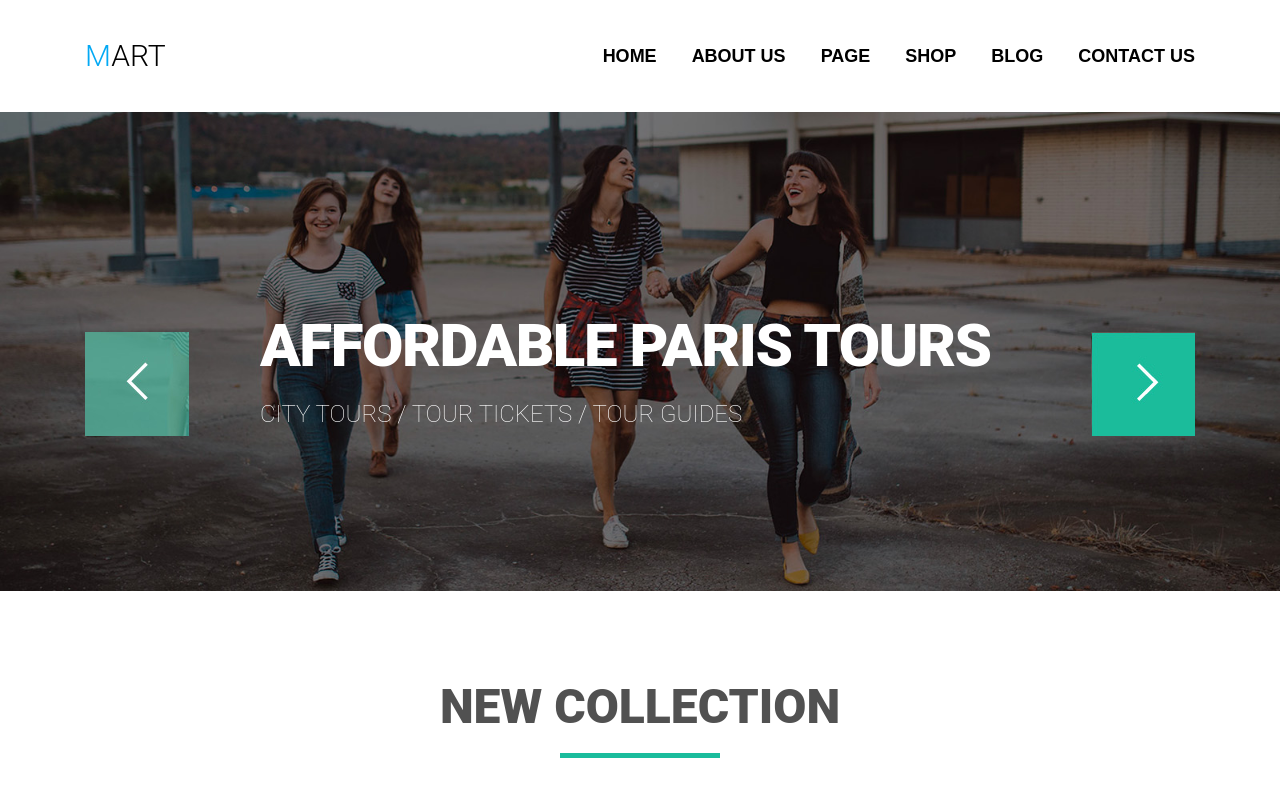
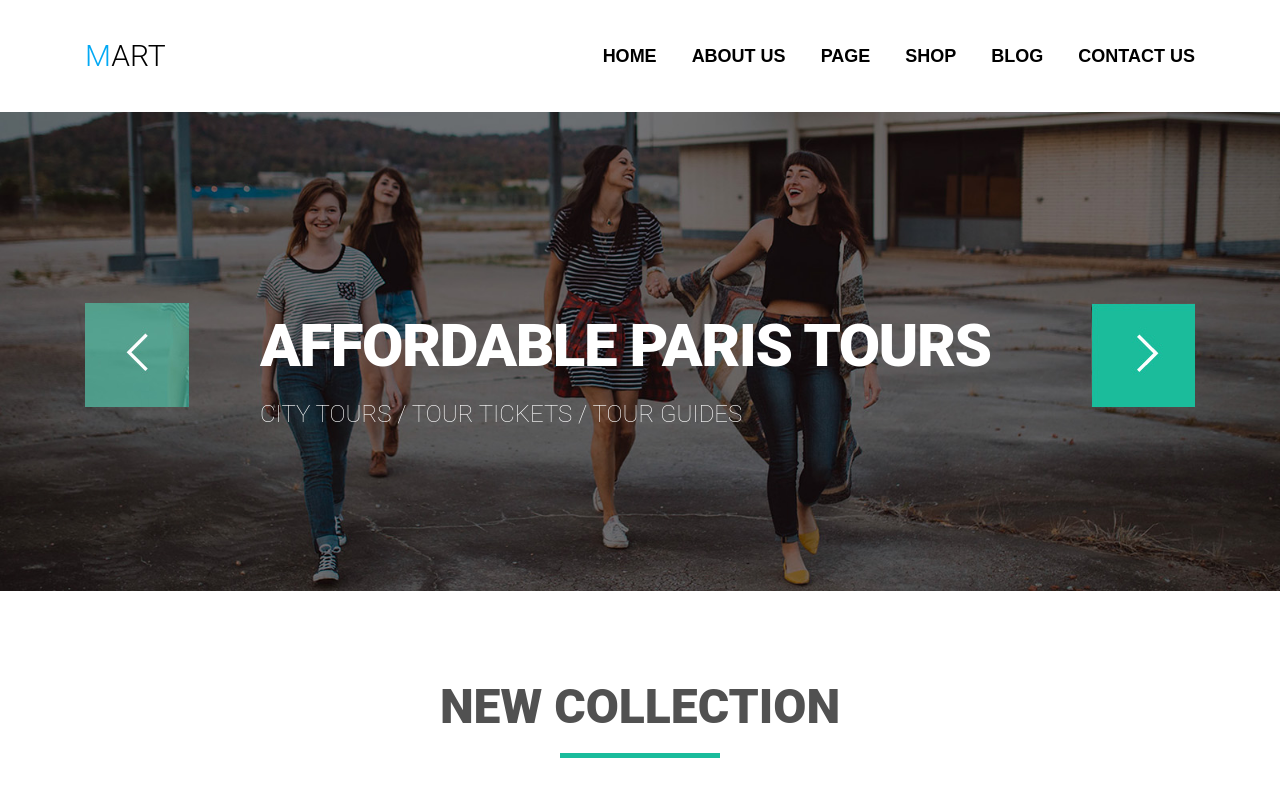
Before and after one commit to Ghore/goit-fe-course, a plain HTML site: page html-css/module-05/index.html in a window 1280 px wide. Shown: the top 800 px of the page. Drawn offline with Linux system fonts and the light colour scheme.

Commit message:
homeWork5

```diff
--- a/html-css/module-05/css/style.css
+++ b/html-css/module-05/css/style.css
@@ -81,7 +81,7 @@ height: 104px;
 .btn-wrapper{
   transform: translate(-50%, -50%);
   left: 50%;
-  top: 47%;
+  top: 42%;
   position: absolute;
 }
 .slider-ctrl-prew {
```
